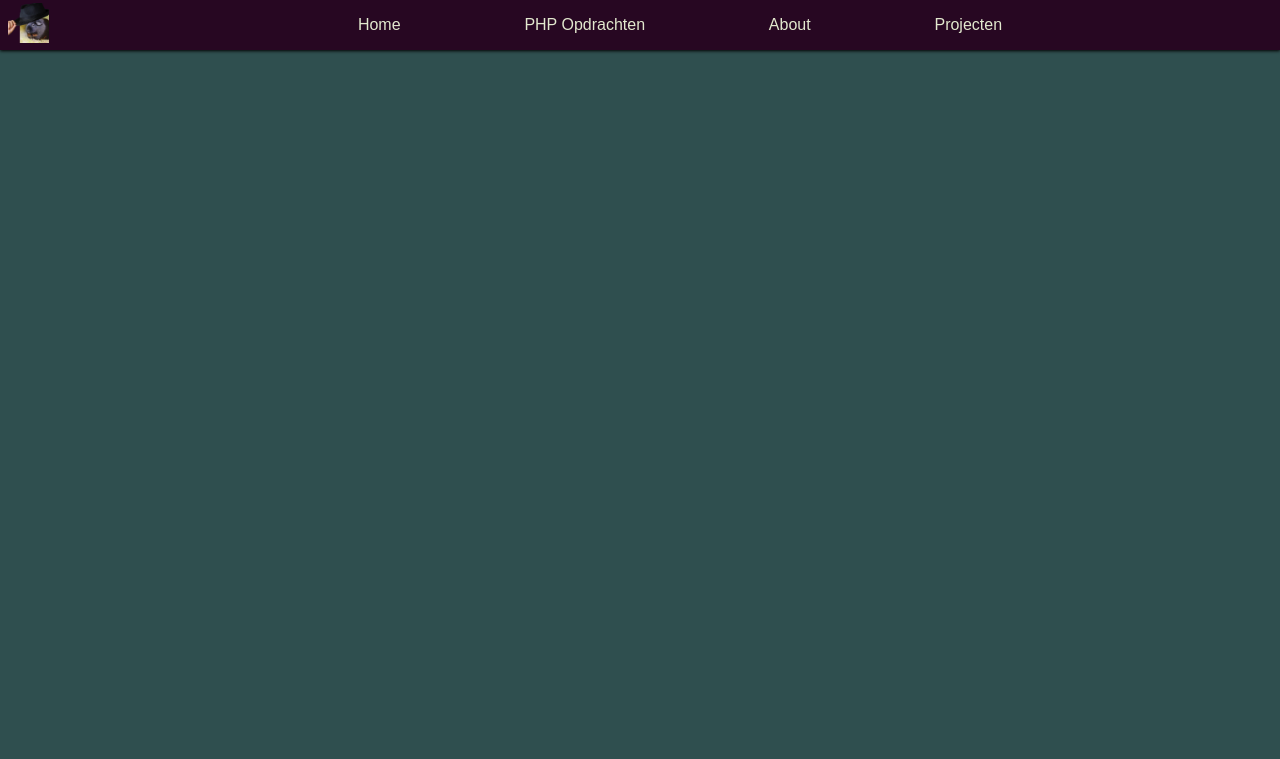
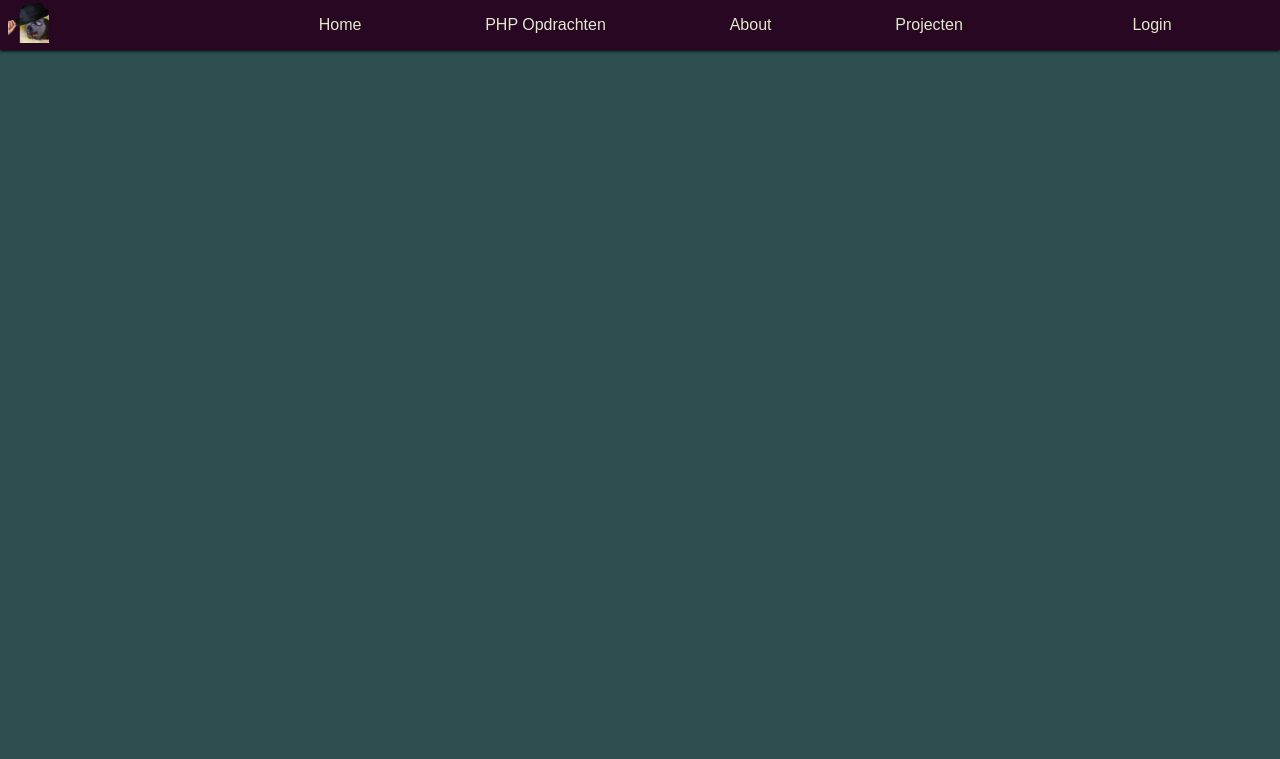
Before and after one commit to Mart-Velema/portfolio, a PHP site: page /game.php in a window 1280 px wide. Shown: the top 759 px of the page. Run offline with PHP 8.4, Linux system fonts and the light colour scheme.

Commit message:
Fixed spelling error in about.php, added another check for directories to not be dysplayed on file-upload.php, bug reporter logs no longer trigger W3C validator, header has login button

```diff
--- a/bug-report.php
+++ b/bug-report.php
@@ -16,7 +16,7 @@ try
 {
     //setting up DB Handler with PDO
     $dbHandler = new PDO("mysql:host=$servername;dbname=$dbname", $username, $password);
-    echo 'Connection succesful';
+    $log = 'connection succesful';
 }
 catch(Exception $ex)
 {
@@ -71,6 +71,7 @@ $bugs = $stmt->fetchAll(PDO::FETCH_ASSOC);
 <body>
     <?php
         include "components/header.php";
+        // echo $log;
     ?>
     <main>
         <form action="#" method="post">
--- a/components/header.php
+++ b/components/header.php
@@ -14,4 +14,10 @@
         <li><a href="about.php">About</a></li>
         <li><a href="projects.php">Projecten</a></li>
     </ul>
+    <div class="login">
+        <?php
+
+        ?>
+        <a class="login" href="login.php">Login</a>
+    </div>
 </header>
--- a/css/header.css
+++ b/css/header.css
@@ -22,6 +22,8 @@ header ul {
     grid-column: 2 / 3;
     width: 100%;
     justify-content: space-around;
+    justify-self: center;
+    margin-left: -5%;
 }
 
 header li {
@@ -40,3 +42,9 @@ header li a:hover {
     background-color: var(--secondary-colour);
     border: 10px solid var(--secondary-colour);
 }
+
+header .login{
+    color: var(--text-colour);
+    grid-column: 3 / 4;
+    justify-self: center;
+}
--- a/css/main.css
+++ b/css/main.css
@@ -54,6 +54,11 @@ main form p {
     margin-top: 10px;
 }
 
+main form a, main form a:visited {
+    color: var(--text-colour);
+    text-decoration: underline;
+}
+
 main .radio {
     display: flex;
     width: 20%;
--- a/file-upload.php
+++ b/file-upload.php
@@ -71,7 +71,7 @@
             $dirOpen = opendir($dir);
             while ($curFile = readdir($dirOpen))
             {
-                if($curFile != "." && $curFile != "..")
+                if($curFile != "." && $curFile != ".." && $curFile != 'pfp')
                 {
                     // var_dump($curFile);
                     echo $curFile . "<br />";
```
Also changed, not shown: about.php (+4 -6 lines).
